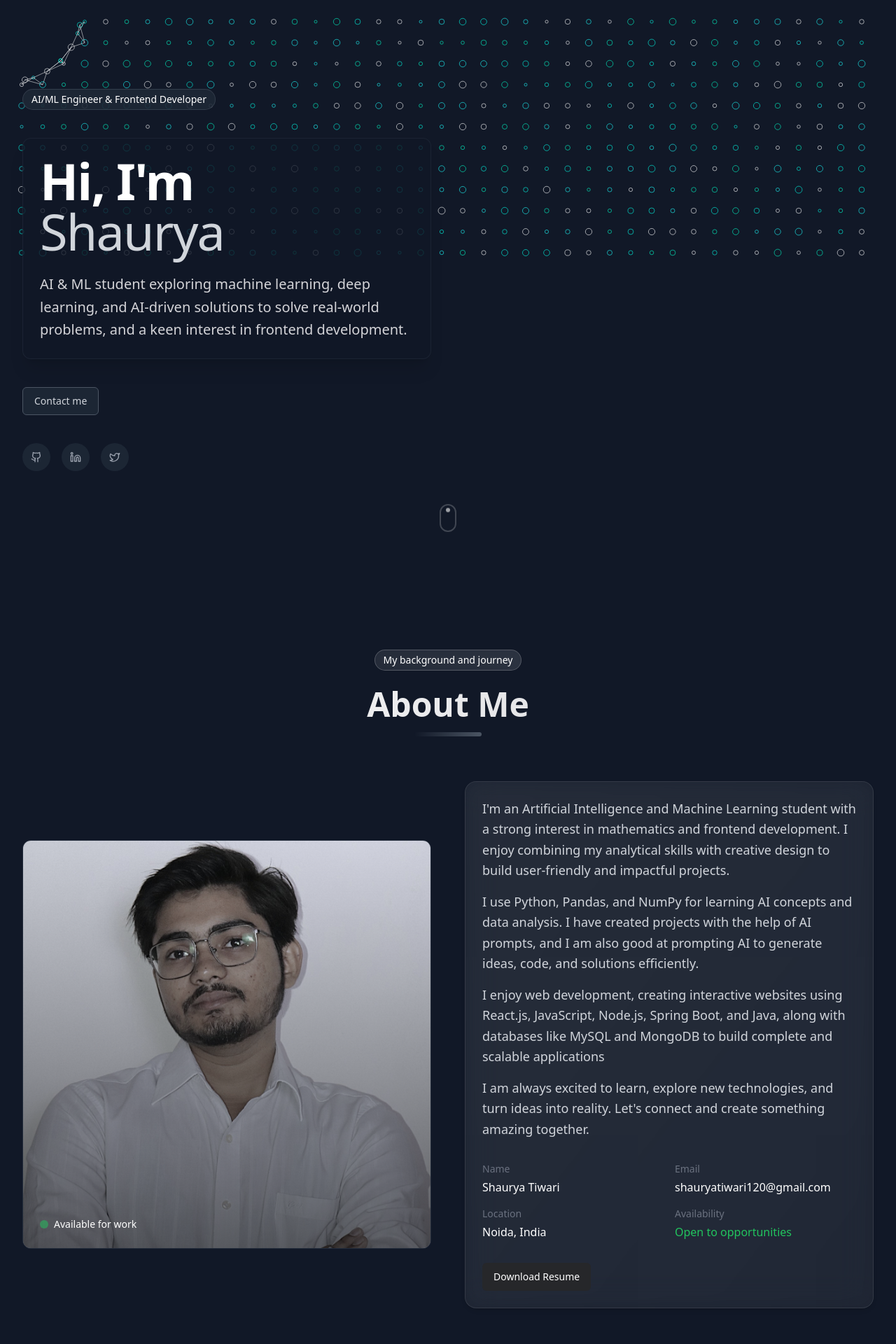
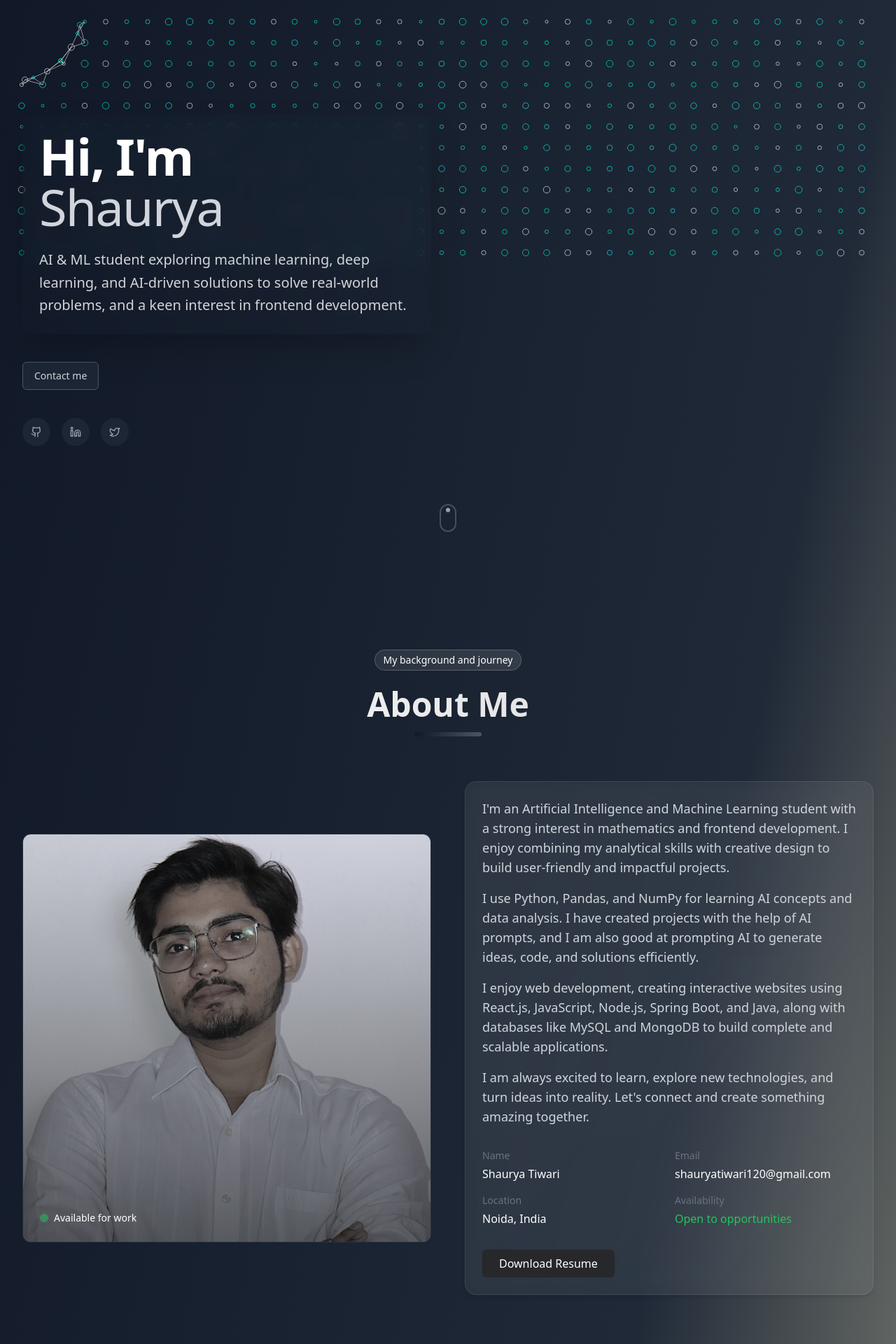
Before and after one commit to shaurya-tiwari/PORTFOLIO, a Next.js app: page / in a window 1280 px wide. Shown: the top 1920 px of the page at 70% size. Built offline with nearby package versions, Linux system fonts and the light colour scheme.

Commit message:
Enhance Portfolio component with layout optimizations and improved accessibility for better user experience

```diff
--- a/app/page.tsx
+++ b/app/page.tsx
@@ -16,7 +16,7 @@ import { GlassmorphicCard } from "@/components/glassmorphic-card"
 
 export default function Portfolio() {
   return (
-    <div className="min-h-screen bg-gray-900 text-white overflow-x-hidden">
+    <div className="min-h-screen bg-gradient-to-br from-gray-900 via-gray-800 to-amber-100 text-white overflow-x-hidden">
       {/* Ultra-optimized fixed background */}
       <div className="fixed inset-0 bg-gray-900 -z-10 will-change-auto"></div>
 
@@ -35,16 +35,9 @@ export default function Portfolio() {
         {/* Hero content with optimized rendering */}
         <div className="container relative z-10 grid grid-cols-1 lg:grid-cols-2 gap-12 items-center contain-layout">
           <div className="space-y-6">
-            {/* Tag with minimal effects */}
-            <div className="inline-block">
-              <div className="px-3 py-1 text-sm font-medium rounded-full bg-gray-800/90 border border-gray-600/50 mb-4 transition-colors duration-150">
-                <span>AI/ML Engineer & Frontend Developer</span>
-              </div>
-            </div>
-
             {/* Optimized hero box - removed heavy backdrop blur */}
-            <div className="bg-gray-900/80 border border-gray-700/30 rounded-xl p-6 shadow-xl space-y-6 transition-all duration-150 hover:border-gray-600/40">
-              <h1 className="text-5xl md:text-7xl font-semibold tracking-tight will-change-auto">
+            <div className=" backdrop-blur-md rounded-xl p-4 md:p-6 space-y-4 md:space-y-6 shadow-2xl">
+              <h1 className="text-5xl md:text-7xl font-semibold tracking-tight will-change-auto ">
                 <span className="block">Hi, I'm</span>
                 <span className="text-gray-300 font-normal">
                   Shaurya
@@ -143,53 +136,54 @@ export default function Portfolio() {
               </div>
             </div>
 
-            <div className="space-y-6 aspect-square">
+            <div className="space-y-4 md:space-y-6 aspect-auto md:aspect-square">
               <GlassmorphicCard>
-                <p className="text-lg text-gray-300 leading-relaxed">
+                <p className="text-sm md:text-lg text-gray-300 leading-relaxed">
                   I'm an Artificial Intelligence and Machine Learning student with a strong interest in mathematics and frontend development. I enjoy combining my analytical skills with creative design to build user-friendly and impactful projects.
                 </p>
-                <p className="text-lg text-gray-300 mt-4 leading-relaxed">
+                <p className="text-sm md:text-lg text-gray-300 mt-2 md:mt-4 leading-relaxed">
                   I use Python, Pandas, and NumPy for learning AI concepts and data analysis. I have created projects with the help of AI prompts, and I am also good at prompting AI to generate ideas, code, and solutions efficiently.
                 </p>
-                <p className="text-lg text-gray-300 mt-4 leading-relaxed">
-                  I enjoy web development, creating interactive websites using React.js, JavaScript, Node.js, Spring Boot, and Java, along with databases like MySQL and MongoDB to build complete and scalable applications
+                <p className="text-sm md:text-lg text-gray-300 mt-2 md:mt-4 leading-relaxed">
+                  I enjoy web development, creating interactive websites using React.js, JavaScript, Node.js, Spring Boot, and Java, along with databases like MySQL and MongoDB to build complete and scalable applications.
                 </p>
-                <p className="text-lg text-gray-300 mt-4 leading-relaxed">
+                <p className="text-sm md:text-lg text-gray-300 mt-2 md:mt-4 leading-relaxed">
                   I am always excited to learn, explore new technologies, and turn ideas into reality. Let's connect and create something amazing together.
                 </p>
 
-                <div className="grid grid-cols-2 gap-4 mt-8">
+                <div className="grid grid-cols-2 gap-4 mt-6 md:mt-8">
                   <div className="space-y-1">
-                    <div className="text-sm text-gray-500">Name</div>
-                    <div className="font-medium">Shaurya Tiwari</div>
+                    <div className="text-xs md:text-sm text-gray-500">Name</div>
+                    <div className="text-sm md:text-base font-thin">Shaurya Tiwari</div>
                   </div>
                   <div className="space-y-1">
-                    <div className="text-sm text-gray-500">Email</div>
-                    <div className="font-medium">shauryatiwari120@gmail.com</div>
+                    <div className="text-xs md:text-sm text-gray-500">Email</div>
+                    <div className="text-sm md:text-base font-thin">shauryatiwari120@gmail.com</div>
                   </div>
                   <div className="space-y-1">
-                    <div className="text-sm text-gray-500">Location</div>
-                    <div className="font-medium">Noida, India</div>
+                    <div className="text-xs md:text-sm text-gray-500">Location</div>
+                    <div className="text-sm md:text-base font-thin">Noida, India</div>
                   </div>
                   <div className="space-y-1">
-                    <div className="text-sm text-gray-500">Availability</div>
-                    <div className="font-medium text-green-500">Open to opportunities</div>
+                    <div className="text-xs md:text-sm text-gray-500">Availability</div>
+                    <div className="text-sm md:text-base font-medium text-green-500">Open to opportunities</div>
                   </div>
                 </div>
 
-                <div className="mt-8">
+                <div className="mt-6 md:mt-8">
                   <a
                     href="/shauryaResume.pdf"
                     target="_blank"
                     rel="noopener noreferrer"
                   >
-                    <Button className="bg-zinc-800/90 hover:bg-zinc-700/90 text-white transition-all duration-150 hover:scale-[1.02] active:scale-[0.98]">
+                    <Button className="bg-zinc-800/90 hover:bg-zinc-700/90 text-white transition-all duration-150 hover:scale-[1.02] active:scale-[0.98] text-sm md:text-base px-4 py-2 md:px-6 md:py-3">
                       Download Resume
                     </Button>
                   </a>
                 </div>
               </GlassmorphicCard>
             </div>
+
           </div>
         </div>
       </section>
```
